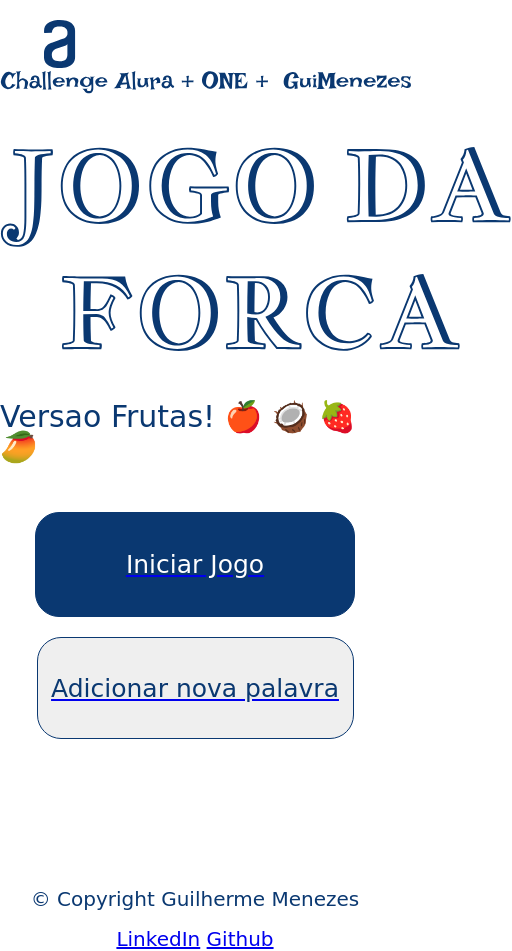
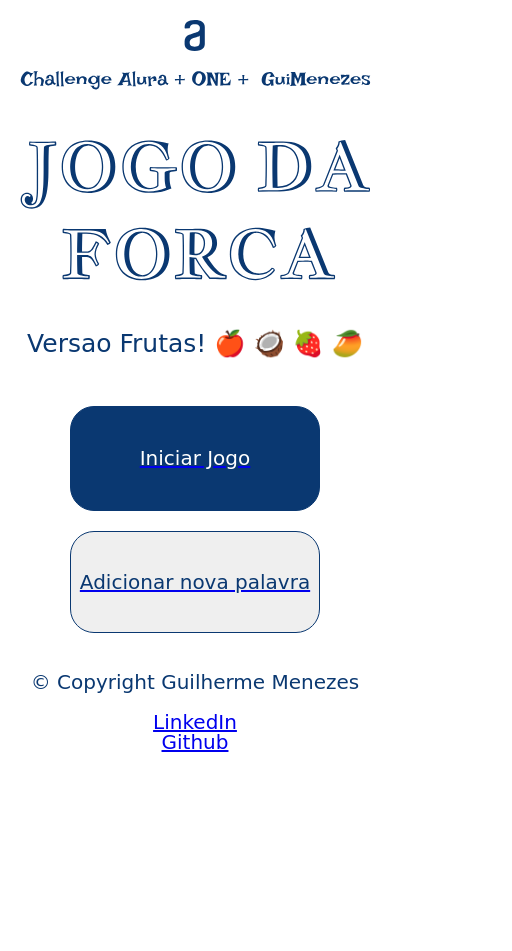
Before and after one commit to guipmenezes/jogo-da-forca-challenge-ONE, a plain HTML site: page index.html in a window 390 px wide. Shown: the whole page, 512 px wide, since content can reach past the window. After the commit the page ends 844 px from the top, so only its background shows below. Drawn offline with Linux system fonts and the light colour scheme; a web font is replaced by a local one.

Commit message:
Design responsivo mobile para o menu e adicionar palavra

```diff
--- a/CSS/style.css
+++ b/CSS/style.css
@@ -127,3 +127,86 @@ body {
     text-align: center;
     font-size: 20px;
 }
+
+@media(max-width: 760px) {
+
+.logo {
+    display: flex;
+    flex-direction: column;
+    align-items: center;
+}
+
+.logo-um {
+    width: 20%;
+}
+
+.logo-dois {
+    width: 90%;
+    margin-top: 5%;
+}
+
+.logo-forca {
+    display: flex;
+    width: 90%;
+    justify-content: space-around;
+    align-items: center;
+}
+
+.subtitulo {
+    font-size: 25px;
+}
+
+#botao {
+    display: flex;
+    flex-direction: column;
+    justify-content: center;
+    align-items: center;
+}
+
+.botao-iniciar {
+    width: 250px;
+    font-size: 20px;
+}
+
+.botao-adicionar {
+    width: 250px;
+    font-size: 20px;
+}
+
+
+/* layout pag adicionar palavra*/
+
+.area-texto {
+    display: flex;
+    width: 90%;
+}
+
+.botoes {
+    display: flex;
+    flex-direction: column;
+    align-items: center;
+    justify-content: center;
+}
+
+.salvar {
+    width: 200px;
+    margin: 5%;
+}
+
+.cancelar {
+    width: 200px;
+}
+
+
+.rodape {
+    display: flex;
+    flex-wrap: wrap;
+    flex-direction: column;
+    width: 90%;
+    align-items: center;
+    justify-content: flex-end;
+    margin: auto;
+    margin-top: 10%;
+}
+
+}
--- a/index.html
+++ b/index.html
@@ -22,8 +22,8 @@
 <body>
     <header class="cabecalho">
         <div class="logo">
-            <img src="img/logo-alura.svg">
-            <img src="img/Challenge Alura + ONE + GuiMenezes.svg">
+            <img class="logo-um" src="img/logo-alura.svg">
+            <img class="logo-dois" src="img/Challenge Alura + ONE + GuiMenezes.svg">
         </div>
     </header>
 
@@ -43,8 +43,8 @@
     <footer class="rodape">
         <p> &copy; Copyright Guilherme Menezes</p>
         <br>
-        <a href="https://www.linkedin.com/in/menezesguilherme/">LinkedIn</a>
-        <a href="https://github.com/guipmenezes">Github</a>
+        <a class="linkedin" href="https://www.linkedin.com/in/menezesguilherme/">LinkedIn</a>
+        <a class="git" href="https://github.com/guipmenezes">Github</a>
     </footer>
 </body>
 
```
Also changed, not shown: addword.html (+2 -2 lines).
